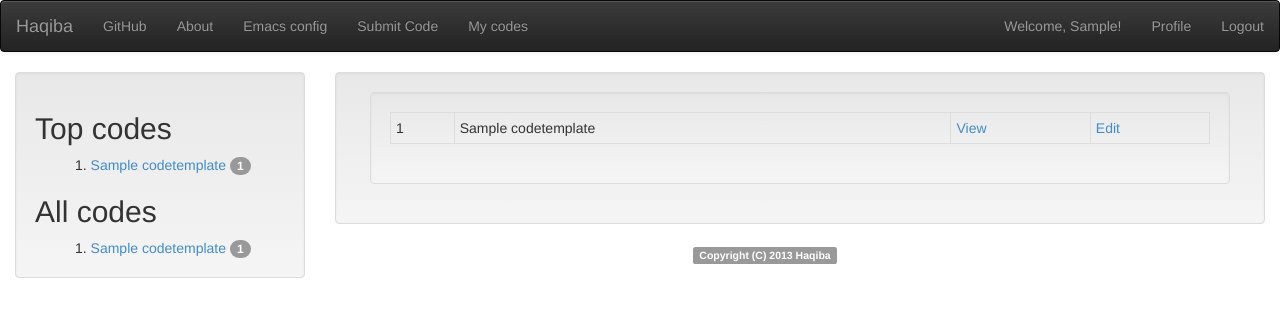
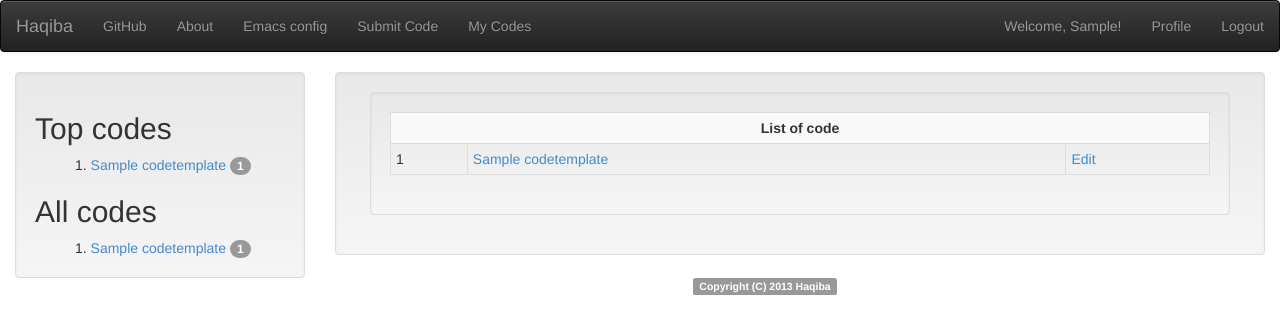
Before and after one commit to psachin/haqiba, a Django app: page /emacshaqiba/edit_code/ in a window 1280 px wide. Shown: the top 334 px of the page. Run offline with Django 3.2, Linux system fonts and the light colour scheme; a user stored in the database is signed in; tables that the repository leaves empty hold one stand-in row (values such as "Sample post"); parts of the project's set-up code (start-up, migrations or seed data) failed here and were passed over; some libraries are stand-ins or nearby versions.

Commit message:
Subject: Customized 'My Codes' table layout.
Description:

#. changed to base.html
   - My Code nav-bar link

```diff
--- a/templates/emacshaqiba/base.html
+++ b/templates/emacshaqiba/base.html
@@ -36,9 +36,10 @@
 	  <li><a href="/emacshaqiba/emacs_config">Emacs config</a></li>
 	  {% if user.is_authenticated %}
 	  <li><a href="/emacshaqiba/submit_code">Submit Code</a></li>
-	  <li><a href="/emacshaqiba/edit_code">My codes</a></li>
+	  <li><a href="/emacshaqiba/edit_code">My Codes</a></li>
 	  {% else %}
 	  <li class="disabled"><a href="#">Submit Code</a></li>
+	  <li class="disabled"><a href="#">My Codes</a></li>
 	  {% endif %}
 	  <!-- <li class="dropdown"> -->
 	  <!--   <a href="#" class="dropdown-toggle" data-toggle="dropdown">Dropdown <b class="caret"></b></a> -->
--- a/templates/emacshaqiba/editcode.html
+++ b/templates/emacshaqiba/editcode.html
@@ -5,22 +5,24 @@
 <div class="container">
   <div class="well">
   {% if codetemplate %}
+  <table class="table table-striped table-bordered table-hover table-condensed table-responsive">
+    <tr>
+      <td colspan="3" align="center"><strong>List of code</strong></td>
+    </tr>
   {% for i in codetemplate %}
-  <table class="table table-bordered table-hover table-condensed">
   <tr>
     <td>{{forloop.counter}}</td>
-    <td>{{i.name}}</td>
     <td>
-      <a href="/emacshaqiba/code/{{i.url}}">View
+      <a href="/emacshaqiba/code/{{i.url}}">{{i.name}}
       </a>
-      </td>
+    </td>
     <td>
       <a href="/emacshaqiba/edit_code_p/{{i.id}}">Edit
-    </a>
-      </td>
+      </a>
+    </td>
   </tr>
+  {% endfor %}
   </table>
-  {% endfor %}
   {% else %}
   No codes submitted by you.
   {% endif %}
```
